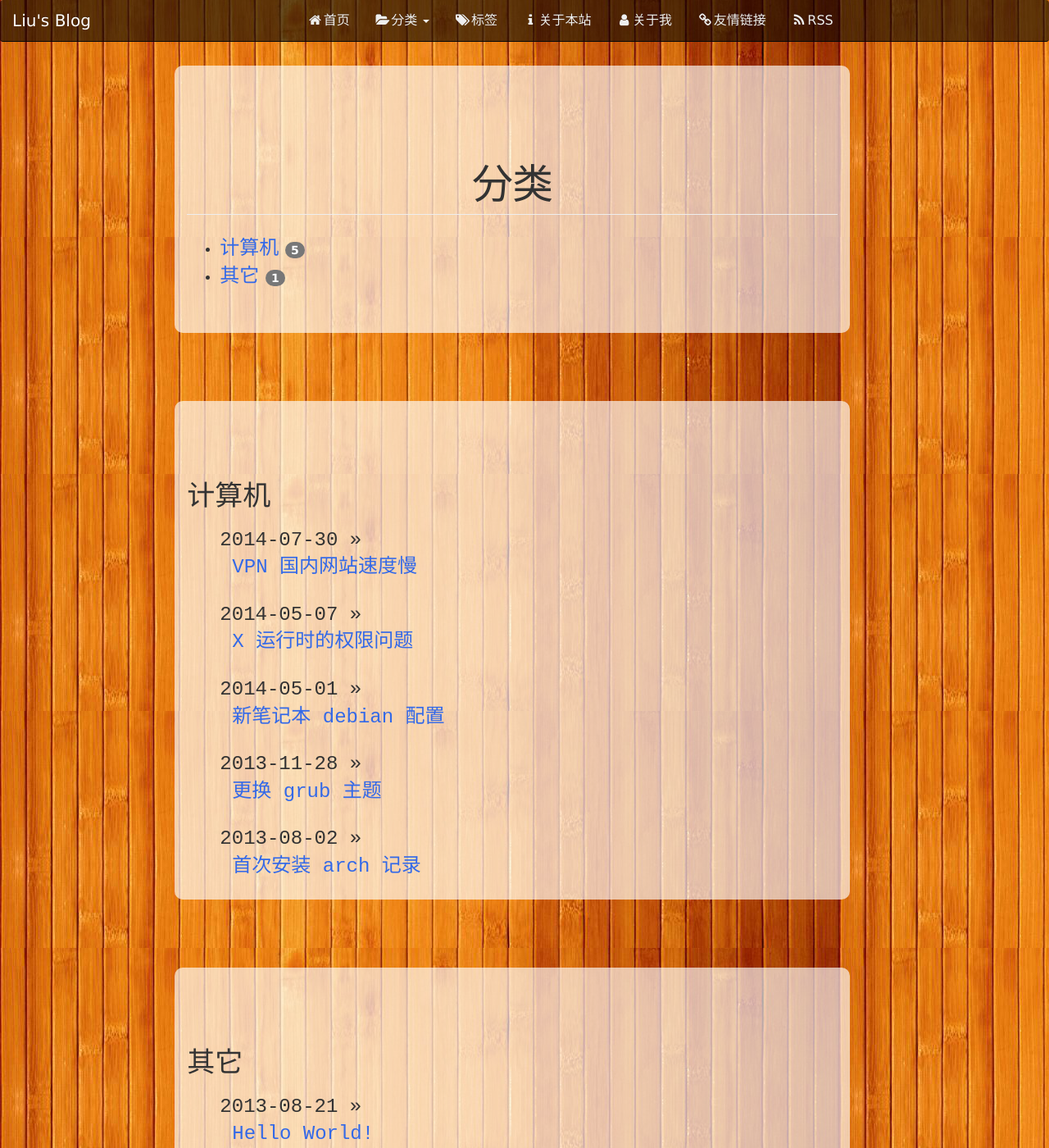
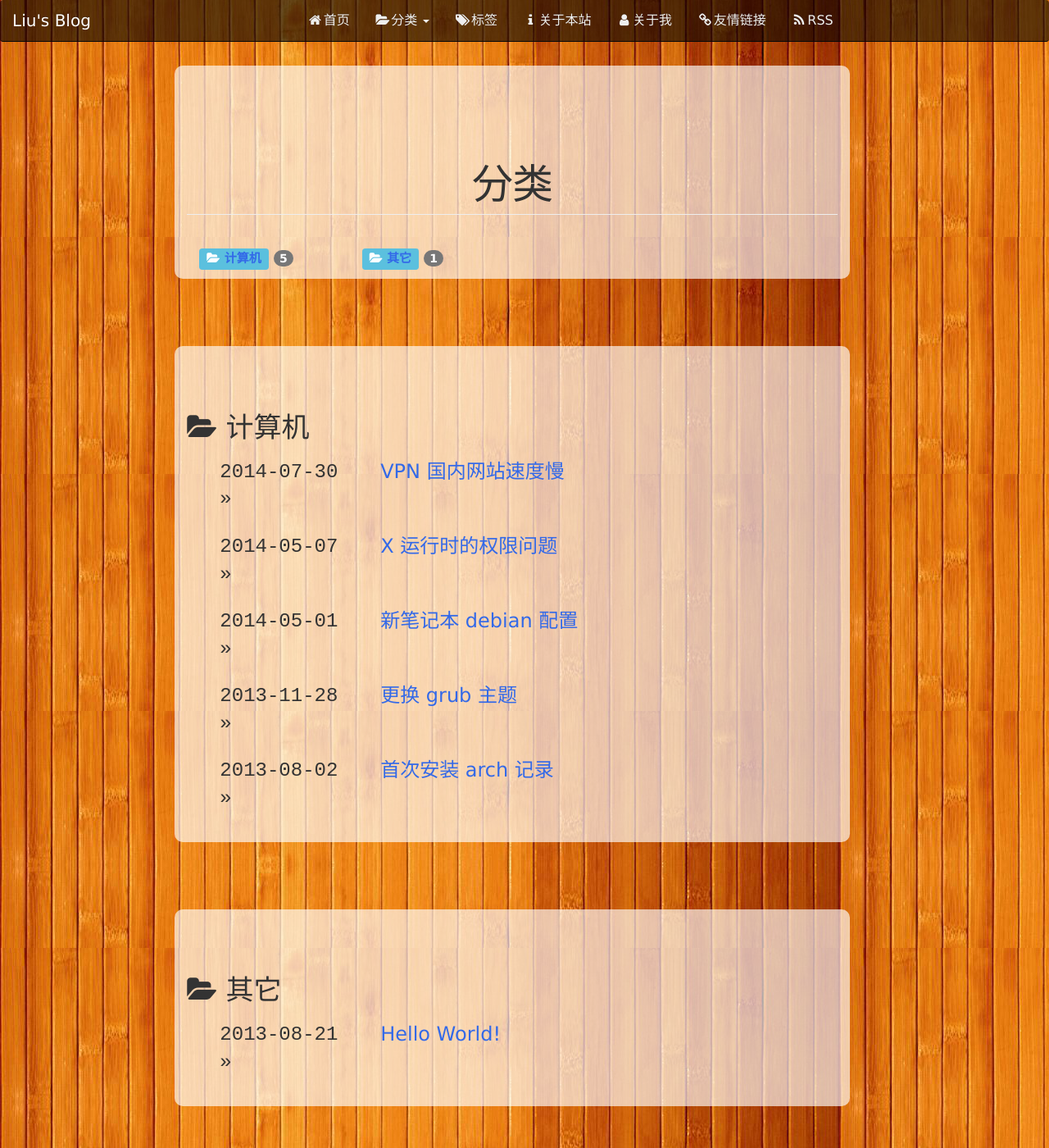
Before and after one commit to laurence6/blog, a Jekyll site: the page built from categories.html, in a window 1280 px wide and 1400 px high. Shown: the whole window at 82% size. Built offline with Jekyll 4.4.1, drawn with Linux system fonts in a browser that asks for light colours; nearby versions of some CDN libraries.

Commit message:
update categories.html & tags.html: add some icons

```diff
--- a/_layouts/default.html
+++ b/_layouts/default.html
@@ -47,7 +47,7 @@
                     <li class="divider"></li>
                     {% assign categories_list = site.categories %}
                     {% for category in categories_list %}
-                    <li><a href="{{ link.url }}#{{ category[0] }}-ref">{{ category[0] | join: "/" }}</a></li>
+                    <li><a href="{{ link.url }}#{{ category[0] }}-ref"><i class="fa fa-folder-open"></i> {{ category[0] | join: "/" }}</a></li>
                     {% endfor %}
                   </ul>
                 </li>
--- a/categories.html
+++ b/categories.html
@@ -4,21 +4,19 @@ boxlst: boxlst
 title: 分类
 ---
 <div>
-  <div class="col-md-12 row translucent-box" style="margin-bottom: 10%; padding-bottom: 5%">
+  <div class="col-md-12 row translucent-box">
     <h1 class="text-center featurette-heading page-header">{{ page.title }}</h1>
-    <ul>
-      {% for category in site.categories %}
-      <li><a class="lead" href="#{{ category[0] }}-ref">{{ category[0] | join: "/" }} </a><span class="badge">{{ category | last | size }}</span></li>
-      {% endfor %}
-    </ul>
+    {% for category in site.categories %}
+    <h4 class="col-lg-3 col-md-4 col-sm-6 col-xs-12"><span class="label label-info"><i class="fa fa-folder-open"></i> <a href="#{{ category[0] }}-ref">{{ category[0] | join: "/" }}</span></a> <span class="badge">{{ category | last | size }}</span></h4>
+    {% endfor %}
   </div>
   {% for category in site.categories %}
-  <div class="col-md-12 row translucent-box" style="margin-bottom: 10%; padding-top: 8%" id="{{ category[0] }}-ref">
-    <h2>{{ category[0] | join: "/" }}</h2>
+  <div class="col-md-12 row translucent-box" style="padding-top: 6%" id="{{ category[0] }}-ref">
+    <h2><i class="fa fa-folder-open"></i> {{ category[0] | join: "/" }}</h2>
     <ul style="list-style: none">
       {% assign pages_list = category[1] %}
       {% for node in pages_list %}{% if node.title != null %}{% if group == null or group == node.group %}
-      <li><span class="lead" style="font-family:monospace">{{ node.date | date_to_utc | date: "%Y-%m-%d" }} &raquo; <a class="lead col-xs-12" href="{{ BASE_PATH }}{{ node.url }}">{{ node.title }}</a></span></li>
+      <li class="row"><span class="lead col-md-3 col-sm-4 col-xs-12" style="font-family:monospace">{{ node.date | date_to_utc | date: "%Y-%m-%d" }} &raquo; </span><span class="lead col-md-9 col-sm-8 col-xs-12"><a href="{{ BASE_PATH }}{{ node.url }}">{{ node.title }}</a></span></li>
       {% endif %}{% endif %}{% endfor %}
     </ul>
   </div>
--- a/index.html
+++ b/index.html
@@ -7,7 +7,7 @@ boxlst: boxlst
   {% if post.image %}<div class="col-md-7">{% else %}<div class="col-md-12">{% endif %}
     <h2 class="featurette-heading"><a href="{{ site.baseurl }}{{ post.url }}">{{ post.title }}</a></h2>
     <p class="lead"><span class="text-muted">{{ post.date | date_to_utc | date: "%Y-%m-%d" }} &raquo;</span></p>
-    <p class="lead">{% for tag in post.tags %}<span class="label label-info"><i class="fa fa-tag" style="display: inline"></i><a href="/tags.html#{{ tag }}-ref">{{ tag | join: "/" }}</span></a> {% endfor %}</p>
+    <p class="lead">{% for tag in post.tags %}<span class="label label-info"><i class="fa fa-tag" style="display: inline"></i> <a href="/tags.html#{{ tag }}-ref">{{ tag | join: "/" }}</span></a> {% endfor %}</p>
   </div>
   {% if post.image %}
   <div class="col-md-5"><a class="thumbnail"><img class="featurette-image img-responsive" src="{{ post.image }}" /></a></div>
--- a/stylesheets/custom.css
+++ b/stylesheets/custom.css
@@ -67,6 +67,9 @@ p {
   height: 15px;
   width: 8px;
   background: rgba(255,255,255,0.75);
+}
+.returnTop:hover {
+  background: rgba(0,0,0,1);
 }
 
 
```
Also changed, not shown: tags.html (+5 -5 lines).
